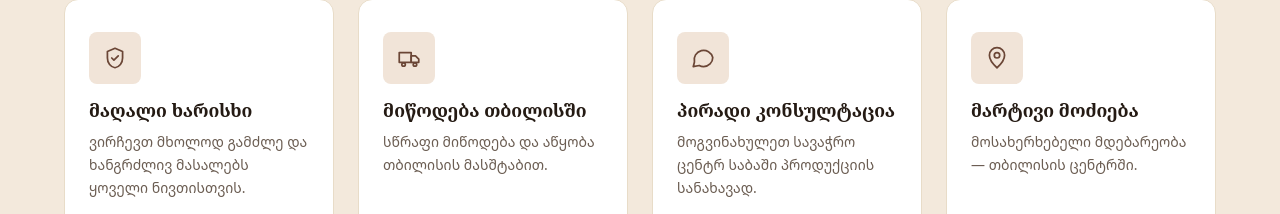
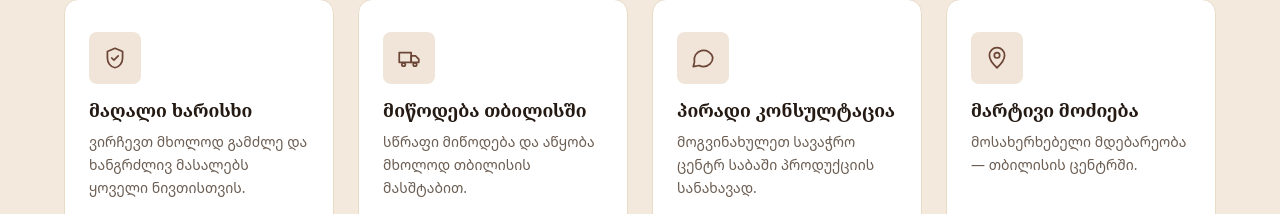
Before and after one commit to giorga5/MY-AVEJI, a Next.js app: page / in a window 1280 px wide. Shown: the part 738-952 px from the top of the page. Built offline with nearby package versions, Linux system fonts and the light colour scheme; no server answers; the database is empty.

Commit message:
Add only wording to delivery value prop

```diff
--- a/components/ValueProps.tsx
+++ b/components/ValueProps.tsx
@@ -23,7 +23,7 @@ export default function ValueProps() {
               </svg>
             </div>
             <h3>მიწოდება თბილისში</h3>
-            <p>სწრაფი მიწოდება და აწყობა თბილისის მასშტაბით.</p>
+            <p>სწრაფი მიწოდება და აწყობა მხოლოდ თბილისის მასშტაბით.</p>
           </div>
           <div className="value-card">
             <div className="value-icon">
```
